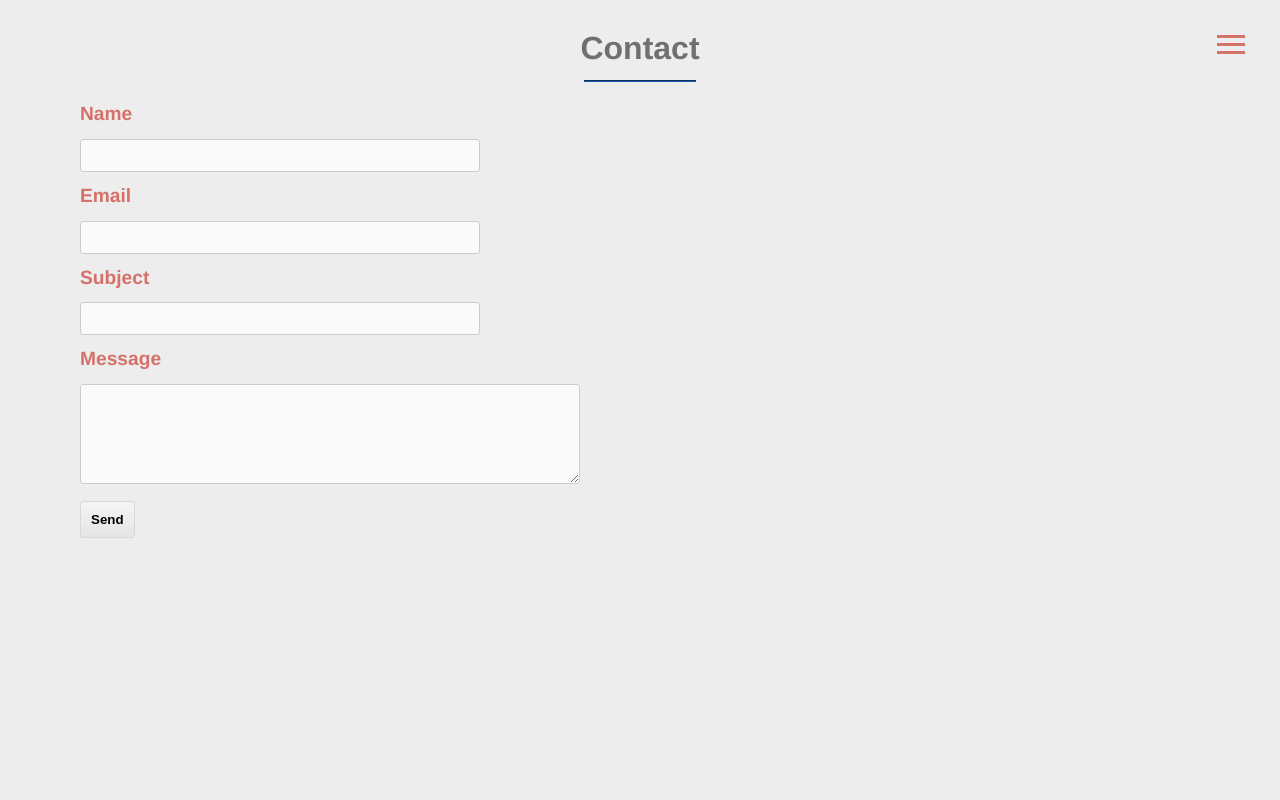
After one commit to RichardKruemmel/portfolio-website, a Flask app: page /contact in a window 1280 px wide. The commit adds this page. Run offline with Flask 2, Linux system fonts and the light colour scheme; some libraries are stand-ins or nearby versions.

Commit message:
Adding Contact form to website

```diff
--- a/app/__init__.py
+++ b/app/__init__.py
@@ -3,6 +3,9 @@ from config import Config
 from flask_sqlalchemy import SQLAlchemy
 from flask_migrate import Migrate
 from flask_login import LoginManager
+from flask_mail import Message, Mail
+import logging
+from logging.handlers import SMTPHandler
 
 
 app = Flask(__name__)
@@ -11,5 +14,7 @@ db = SQLAlchemy(app)
 migrate = Migrate(app, db)
 login = LoginManager(app)
 login.login_view = 'login'
+mail = Mail()
+mail.init_app(app)
 
 from app import routes, models
--- a/app/forms.py
+++ b/app/forms.py
@@ -1,6 +1,6 @@
 from flask_wtf import FlaskForm
 from wtforms import StringField, PasswordField, BooleanField, SubmitField, TextAreaField
-from wtforms.validators import DataRequired, Length
+from wtforms.validators import DataRequired, Length, Email
 
 class LoginForm(FlaskForm):
     username = StringField('Username', validators=[DataRequired()])
@@ -12,3 +12,10 @@ class AddingSkillForm(FlaskForm):
     skill = TextAreaField('Skill', validators=[DataRequired(), Length(min=1, max=10)])
     level = TextAreaField('Level', validators=[DataRequired(), Length(min=1, max=4)])
     submit = SubmitField('Submit')
+
+class ContactForm(FlaskForm):
+  name = StringField("Name", validators=[DataRequired()])
+  email = StringField("Email", validators=[DataRequired(), Email()])
+  subject = StringField("Subject",  validators=[DataRequired()])
+  message = TextAreaField("Message",  validators=[DataRequired()])
+  submit = SubmitField("Send")
--- a/app/routes.py
+++ b/app/routes.py
@@ -1,10 +1,14 @@
-from flask import render_template, flash, redirect, url_for, session
+from flask import render_template, flash, redirect, request, url_for, session
 from app import app, db
-from app.forms import LoginForm, AddingSkillForm
+from app.forms import LoginForm, AddingSkillForm, ContactForm
 from flask_login import current_user, login_user
 from app.models import User, Skills
 from flask_login import logout_user
 from flask_login import login_required
+from flask_mail import Message, Mail
+
+mail = Mail()
+mail.init_app(app)
 
 @app.route('/')
 @app.route('/index')
@@ -41,4 +45,24 @@ def about():
         db.session.add(skills)
         db.session.commit()
         return redirect(url_for('index'))
-    return render_template('about.html', form=form, skills=skills)
+    return render_template('about.html', title="About", form=form, skills=skills)
+
+@app.route('/contact', methods=['GET', 'POST'])
+def contact():
+    form = ContactForm()
+    if request.method == 'POST':
+        if form.validate() == False:
+            flash('All fields are required.')
+            return render_template('contact.html', form=form)
+        else:
+            msg = Message(form.subject.data, sender='contact@example.com', recipients=app.config['ADMINS'][0].split())
+            msg.body = """
+            From: %s &lt;%s&gt;
+            %s
+            """ % (form.name.data, form.email.data, form.message.data)
+            mail.send(msg)
+
+            return render_template('contact.html', success=True)
+
+    elif request.method == 'GET':
+        return render_template('contact.html', form=form)
--- a/app/static/styles/style.css
+++ b/app/static/styles/style.css
@@ -466,3 +466,75 @@
 	margin: auto;
 	border: solid 3px var(--theme-color);
 }
+
+/* Contact form */
+form label {
+	font-size: 1.2em;
+	font-weight: bold;
+	display: block;
+	padding: 10px 0;
+  }
+
+  form input#name,
+  form input#email,
+  form input#subject {
+	width: 400px;
+	background-color: #fafafa;
+	-webkit-border-radius: 3px;
+	   -moz-border-radius: 3px;
+			border-radius: 3px;
+	border: 1px solid #cccccc;
+	padding: 5px;
+	font-size: 1.1em;
+  }
+
+  form textarea#message {
+	width: 500px;
+	height: 100px;
+	background-color: #fafafa;
+	-webkit-border-radius: 3px;
+	   -moz-border-radius: 3px;
+			border-radius: 3px;
+	border: 1px solid #cccccc;
+	margin-bottom: 10px;
+	padding: 5px;
+	font-size: 1.1em;
+  }
+
+  form input#submit {
+	display: block;
+	-webkit-border-radius: 3px;
+	   -moz-border-radius: 3px;
+			border-radius: 3px;
+	border:1px solid #d8d8d8;
+	padding: 10px;
+	font-weight:bold;
+	text-align: center;
+	color: #000000;
+	background-color: #f4f4f4;
+	background-image: -webkit-gradient(linear, left top, left bottom, color-stop(0%, #f4f4f4), color-stop(100%, #e5e5e5));
+	background-image: -webkit-linear-gradient(top, #f4f4f4, #e5e5e5);
+	background-image: -moz-linear-gradient(top, #f4f4f4, #e5e5e5);
+	background-image: -ms-linear-gradient(top, #f4f4f4, #e5e5e5);
+	background-image: -o-linear-gradient(top, #f4f4f4, #e5e5e5);
+	background-image: linear-gradient(top, #f4f4f4, #e5e5e5);filter:progid:DXImageTransform.Microsoft.gradient(GradientType=0,startColorstr=#f4f4f4, endColorstr=#e5e5e5);
+  }
+
+  form input#submit:hover{
+	cursor: pointer;
+	border:1px solid #c1c1c1;
+	background-color: #dbdbdb;
+	background-image: -webkit-gradient(linear, left top, left bottom, color-stop(0%,#dbdbdb), color-stop(100%, #cccccc));
+	background-image: -webkit-linear-gradient(top, #dbdbdb, #cccccc);
+	background-image: -moz-linear-gradient(top, #dbdbdb, #cccccc);
+	background-image: -ms-linear-gradient(top, #dbdbdb, #cccccc);
+	background-image: -o-linear-gradient(top, #dbdbdb, #cccccc);
+	background-image: linear-gradient(top, #dbdbdb, #cccccc);filter:progid:DXImageTransform.Microsoft.gradient(GradientType=0,startColorstr=#dbdbdb, endColorstr=#cccccc);
+  }
+
+  /* Message flashing */
+.flash {
+	background-color: #FBB0B0;
+	padding: 10px;
+	width: 400px;
+  }
--- a/app/templates/base.html
+++ b/app/templates/base.html
@@ -32,12 +32,7 @@
                           </a>
                         </li>
                         <li class="nav-item">
-                          <a href="/projects.html" class="nav-link">
-                          Projects
-                          </a>
-                        </li>
-                        <li class="nav-item">
-                          <a href="/contact.html" class="nav-link">
+                          <a href="{{ url_for('contact') }}" class="nav-link">
                           Contact
                           </a>
                         </li>
@@ -53,11 +48,7 @@
             </ul>
             {% endif %}
             {% endwith %}
-            Microblog:
-        <a href="{{ url_for('index') }}">Home</a>
-        {% if current_user.is_anonymous %}
-        <a href="{{ url_for('login') }}">Login</a>
-        {% else %}
+        {% if not current_user.is_anonymous %}
         <a href="{{ url_for('logout') }}">Logout</a>
         {% endif %}
         {% block content %}{% endblock %}
--- /dev/null
+++ b/app/templates/contact.html
@@ -0,0 +1,48 @@
+{% extends "base.html" %}
+{% block content %}
+<div class="about">
+    <h1 class="slide">Contact</h1>
+    <hr class="slide">
+
+
+  {% if success %}
+    <p>Thank you for your message. We'll get back to you shortly.</p>
+
+  {% else %}
+
+    {% for message in form.name.errors %}
+      <div class="flash">{{ message }}</div>
+    {% endfor %}
+
+    {% for message in form.email.errors %}
+      <div class="flash">{{ message }}</div>
+    {% endfor %}
+
+    {% for message in form.subject.errors %}
+      <div class="flash">{{ message }}</div>
+    {% endfor %}
+
+    {% for message in form.message.errors %}
+      <div class="flash">{{ message }}</div>
+    {% endfor %}
+
+    <form action="{{ url_for('contact') }}" method=post>
+      {{ form.hidden_tag() }}
+
+      {{ form.name.label }}
+      {{ form.name }}
+
+      {{ form.email.label }}
+      {{ form.email }}
+
+      {{ form.subject.label }}
+      {{ form.subject }}
+
+      {{ form.message.label }}
+      {{ form.message }}
+
+      {{ form.submit }}
+    </form>
+ </div>
+  {% endif %}
+{% endblock %}
--- a/requirements.txt
+++ b/requirements.txt
@@ -8,3 +8,5 @@ SQLAlchemy==1.3.16
 virtualenv==20.0.17
 Werkzeug==1.0.0
 WTForms==2.2.1
+flask-mail==0.9.1
+email-validator==1.1.1
```
Also changed, not shown: app/email.py (added, +14 -0 lines), app/templates/index.html (+1 -6 lines).
